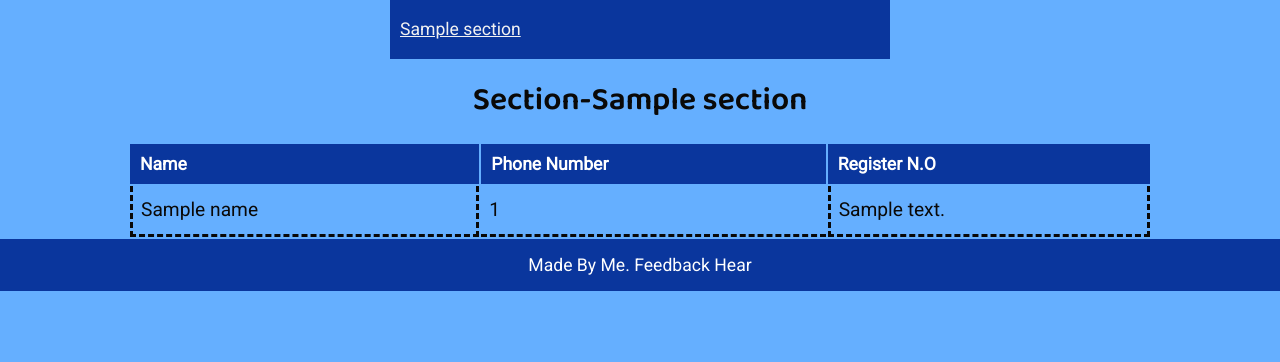
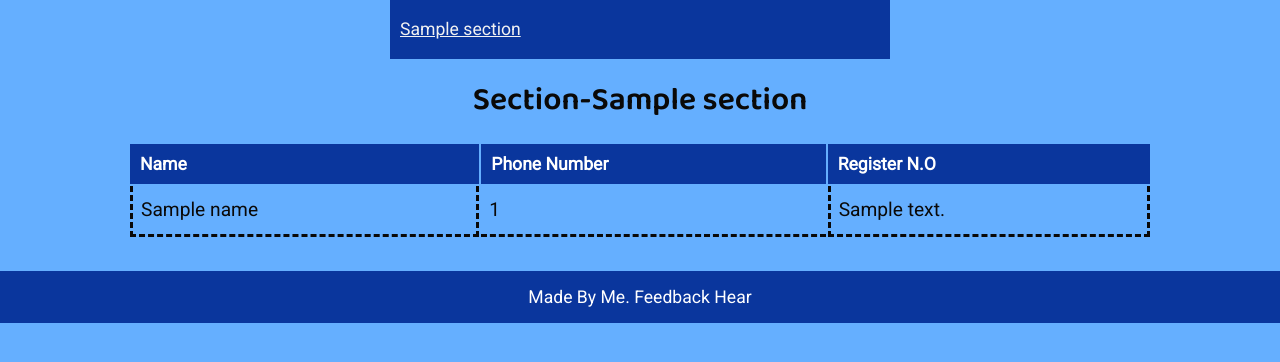
Before and after one commit to skabdulhaq/Find_my_class_mates, a Flask app: template templates/classmate.html in a window 1280 px wide. Shown: the part 176-538 px from the top of the page. Run offline with Flask 2, Linux system fonts and the light colour scheme; the template is opened without the code that fills it: most values are stand-ins (such as "Sample title", 1, 10 or a date in 2020).

Commit message:
styles.css update

```diff
--- a/static/css/styles.css
+++ b/static/css/styles.css
@@ -218,3 +218,6 @@ td:last-child{
 #textarea{
     font-size: 1rem;
 }
+table:last-child{
+    margin-bottom: 2rem;
+}
--- a/templates/classmate.html
+++ b/templates/classmate.html
@@ -43,6 +43,8 @@
             </table>
             {% endfor %}
         </div>
+    <div>
+    </div>
     <footer>
         <p class="footer">Made By <a class="footer-link" href="https://github.com/skabdulhaq/" target="_blank">Me.</a> Feedback <a class="footer-link" href="{{url_for('feedback')}}">Hear</a></p>
     </footer>
```
